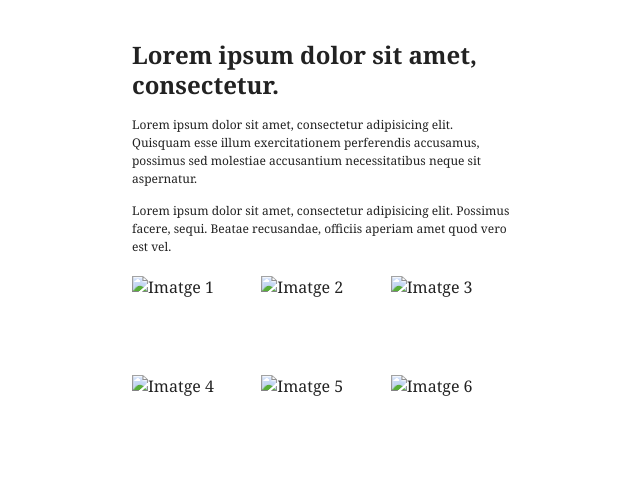
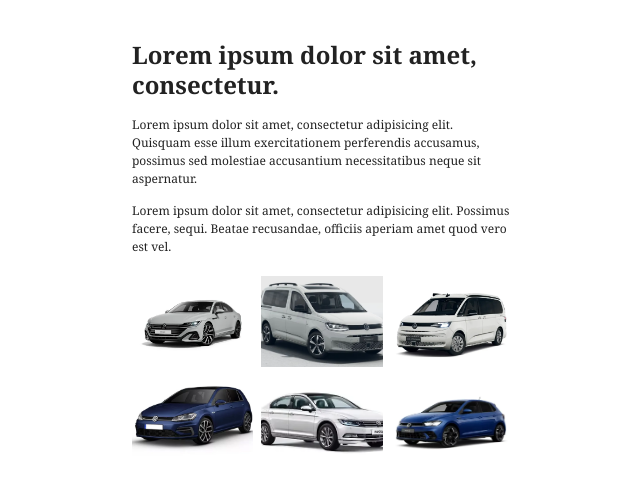
Before and after one commit to alexaltesllop/A5_AlexAltes, a plain HTML site: page index.html in a window 1280 px wide. Shown: the whole page, without its empty margins (318-958 px from the left). Drawn offline with Linux system fonts and the light colour scheme.

Commit message:
Update index.html

```diff
--- a/index.html
+++ b/index.html
@@ -15,12 +15,12 @@
     <p>Lorem ipsum dolor sit amet, consectetur adipisicing elit. Possimus facere, sequi. Beatae recusandae, officiis aperiam amet quod vero est vel.</p>
 
     <div class="galeria">
-      <img src="img/foto1.svg" alt="Imatge 1">
-      <img src="img/foto2.svg" alt="Imatge 2">
-      <img src="img/foto3.svg" alt="Imatge 3">
-      <img src="img/foto4.svg" alt="Imatge 4">
-      <img src="img/foto5.svg" alt="Imatge 5">
-      <img src="img/foto6.svg" alt="Imatge 6">
+      <img src="img/Arteon.jpg" alt="Volkswagen Arteon">
+      <img src="img/Caddy.jpg" alt="Volkswagen Caddy">
+      <img src="img/California.jpg" alt="Volkswagen California">
+      <img src="img/Golf.jpg" alt="Volkswagen Golf">
+      <img src="img/Passat.jpg" alt="Volkswagen Passat">
+      <img src="img/Polo.jpg" alt="Volkswagen Polo">
     </div>
   </main>
 </body>
```
